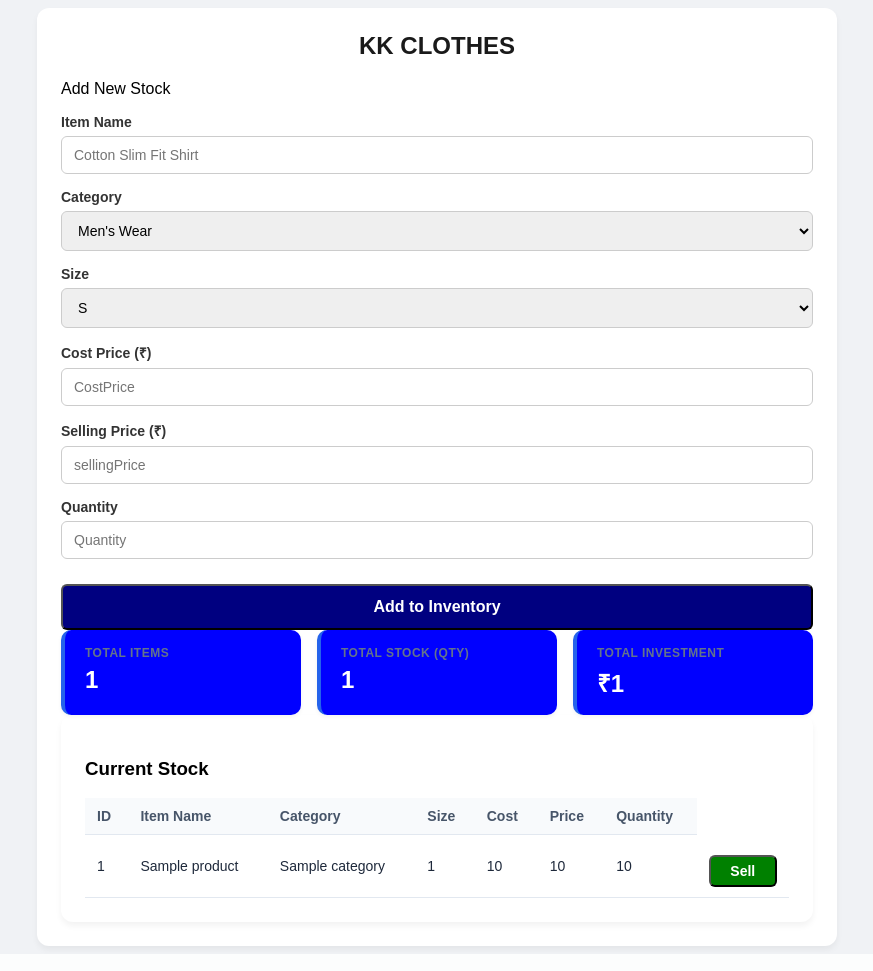
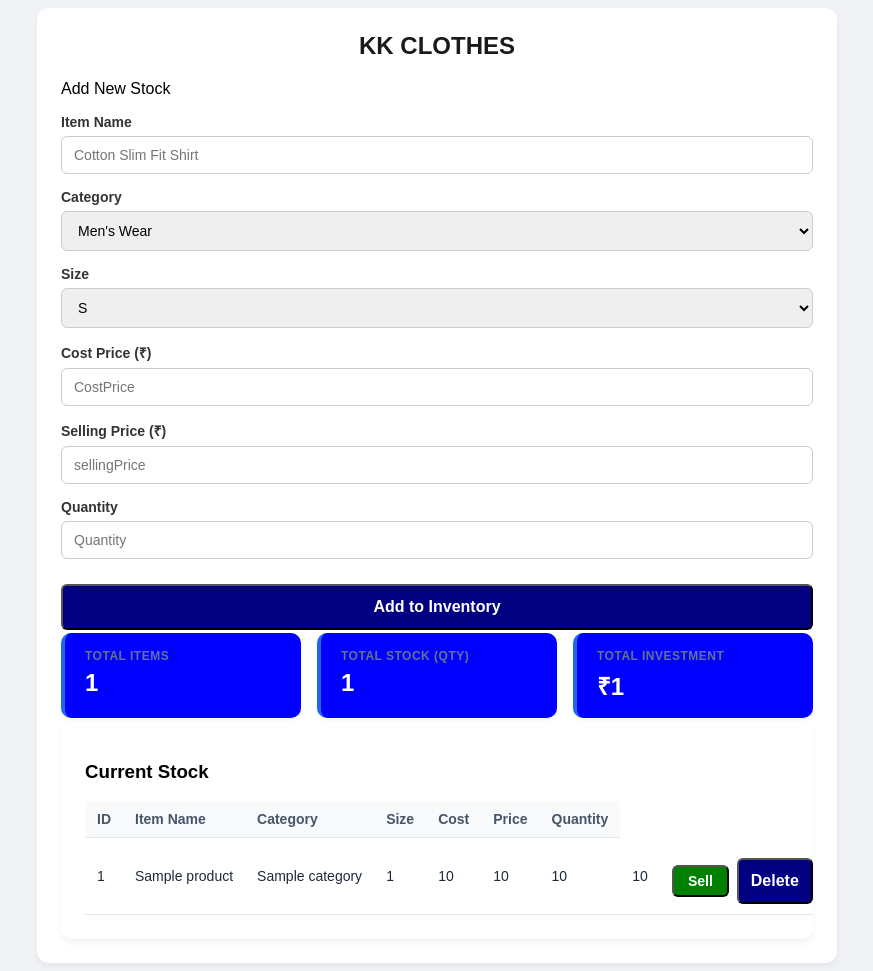
Before and after one commit to KrishnaHagari/kk-clothes-shop, a FastAPI app: template templates/index.html in a window 1280 px wide. Shown: the whole page, without its empty margins (203-1076 px from the left). Run offline with FastAPI, Linux system fonts and the light colour scheme; the template is opened without the code that fills it: most values are stand-ins (such as "Sample title", 1, 10 or a date in 2020).

Commit message:
Implemented Delete product with confirmation and Low stock alert badge

```diff
--- a/database.py
+++ b/database.py
@@ -46,6 +46,13 @@ def sell_product(product_id:int):
     conn.commit()
     conn.close()
 
+def delete_product(product:int):
+    conn = get_db_connection()
+    cursor = conn.cursor()
+    cursor.execute("DELETE FROM products WHERE id = ?", (product,))
+    conn.commit()
+    conn.close()
+
 if __name__ == "__main__":
     init_db()
     print("Database and Table created successfully")
--- a/main.py
+++ b/main.py
@@ -2,7 +2,7 @@ from fastapi import FastAPI, Request, Form
 from fastapi.staticfiles import StaticFiles
 from fastapi.templating import Jinja2Templates
 from fastapi.responses import RedirectResponse
-from database import add_product_to_db, get_all_products, sell_product
+from database import add_product_to_db, get_all_products, sell_product , delete_product
 from database import add_product_to_db, get_all_products
 
 app = FastAPI(title="KK Clothes Shop")
@@ -64,3 +64,8 @@ def add_product(
 def sell(product_id: int):
     sell_product(product_id)
     return RedirectResponse(url ="/", status_code=303)
+
+@app.post("/delete/{product_id}")
+def delete(product_id: int):
+    delete_product(product_id)
+    return RedirectResponse(url ="/", status_code=303)
--- a/static/style.css
+++ b/static/style.css
@@ -114,6 +114,7 @@ tr:hover {
     flex: 1;
     background: #ffffff;
     padding: 16px 20px;
+    margin-top: 3px;
     border-radius: 10px;
     box-shadow: 0 2px 4px rgba(0, 0, 0, 0.05);
     border-left: 4px solid #2563eb;
@@ -159,3 +160,53 @@ tr:hover {
     font-weight: 600;
     border-radius: 12px;
 }
+
+.badge_low {
+    display: inline-block;
+    background-color: orange;
+    color: white;
+    padding: 2px 8px;
+    font-size: 11px;
+    font-weight: 700;
+    border-radius: 12px;
+    margin-left: 6px;
+    border: 1px solid #fde68a;
+}
+
+/* Sell and Delete buttons */
+.action-buttons {
+    display: flex;
+    gap: 8px;
+    align-items: center;
+}
+
+/* Delete button style */
+.btn-delete {
+    background-color: #ef4444;
+    color: #ffffff;
+    border: none;
+    padding: 6px 12px;
+    font-size: 13px;
+    font-weight: 600;
+    border-radius: 6px;
+    cursor: pointer;
+    transition: background-color 0.2s ease;
+}
+
+/* mouse hover effect */
+.btn-delete:hover {
+    background-color: #dc2626;
+}
+
+/*low stock badge*/
+.badge-low {
+    display: inline-block;
+    background-color: #fef3c7;
+    color: #b45309;
+    padding: 2px 8px;
+    font-size: 11px;
+    font-weight: 700;
+    border-radius: 12px;
+    margin-left: 6px;
+    border: 1px solid #fde68a;
+}
--- a/templates/index.html
+++ b/templates/index.html
@@ -106,13 +106,24 @@
                     <td>{{ p['selling_price'] }}</td>
                     <td>{{ p['quantity'] }}</td>
                     <td>
-                        {% if p.quantity > 0 %}
+                        {{p['quantity']}}
+                        {% if p.quantity > 0 and p.quantity <= 3 %}
+                        <span class = "badge_low">Low Stock</span>
+                        {% endif %}
+                    </td>
+                    <td>
+                        <div class="action-buttons">
+                        {% if p.quantity > 0%}
                         <form action = "/sell/{{ p['id'] }}" method = "post" style = "margin: 0;">
                             <button type = "submit" class="btn_sell">Sell</button>
                         </form>
                         {% else %}
                         <span class="badge_out">Sold Out</span>
                         {% endif %}
+                        <form action = "/delete/{{ p['id'] }}" method = "post" style = "margin: 0;" onsubmit="return confirm('Are you sure?');">
+                            <button type = "submit" class = "btn_delete">Delete</button>
+                        </form>
+                        </div>
                     </td>
                  </tr>
                     {% endfor %}
```
